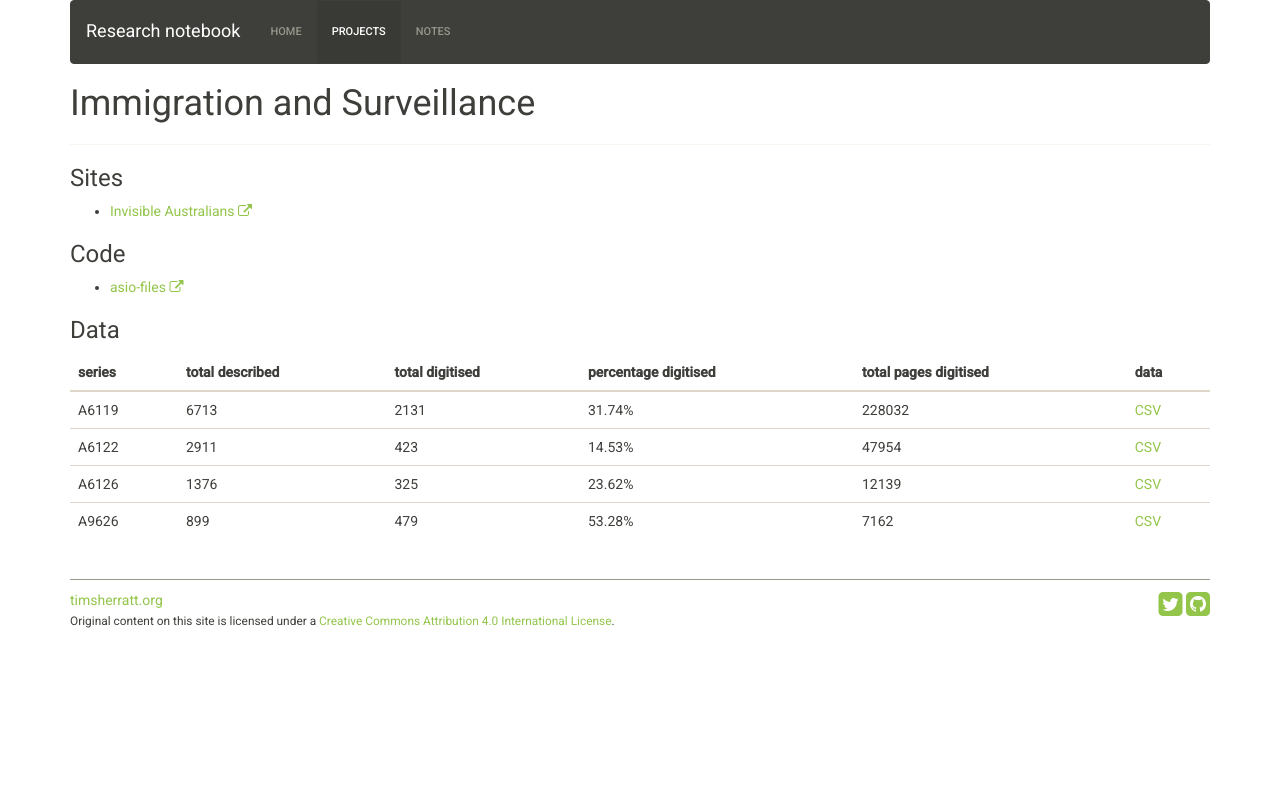
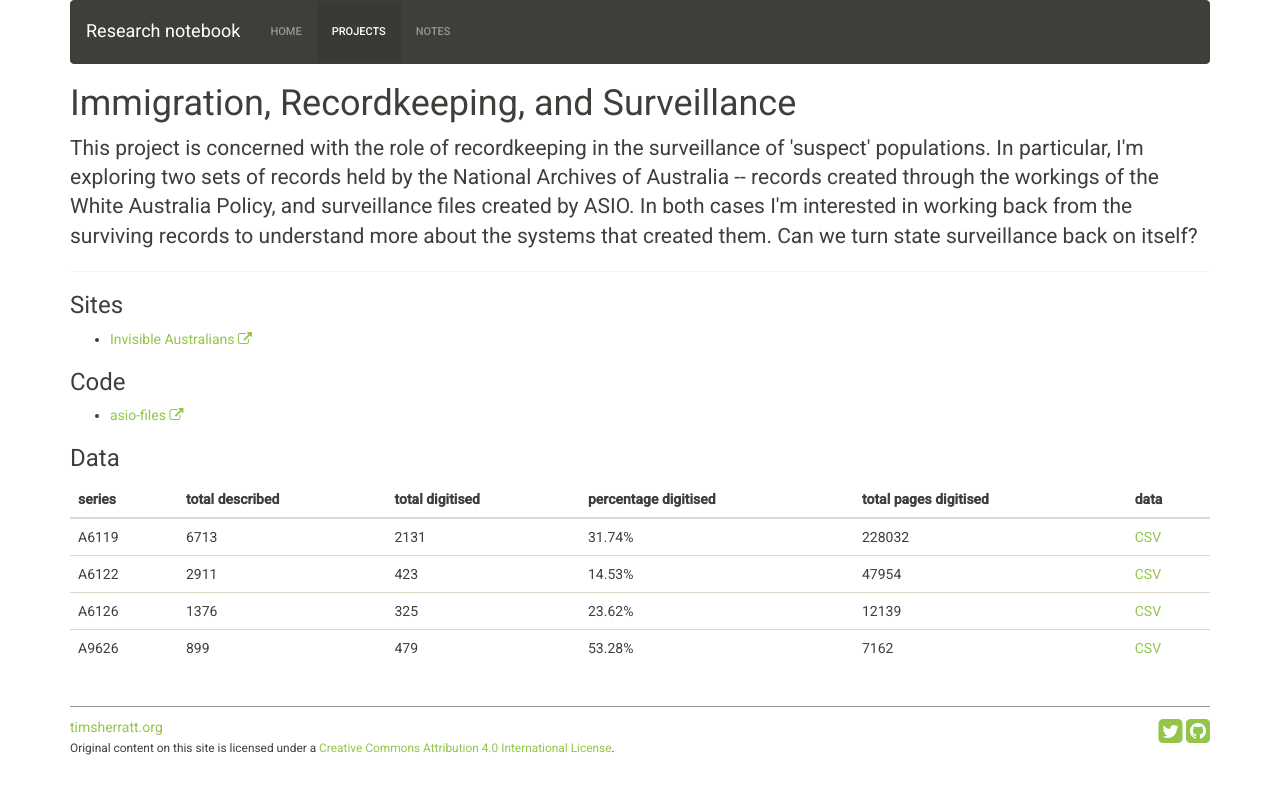
Before and after one commit to wragge/research-notebook, a Jekyll site: the page built from _projects/immigration-and-surveillance.md, in a window 1280 px wide. Shown: the top 794 px of the page. Built offline with Jekyll 4.4.1, drawn with Linux system fonts in a browser that asks for light colours; nearby versions of some CDN libraries.

```diff
--- a/_projects/immigration-and-surveillance.md
+++ b/_projects/immigration-and-surveillance.md
@@ -1,7 +1,9 @@
 ---
 layout: project
-title: Immigration and Surveillance
+title: Immigration, Recordkeeping, and Surveillance
 status: Current
+description: |
+  This project is concerned with the role of recordkeeping in the surveillance of 'suspect' populations. In particular, I'm exploring two sets of records held by the National Archives of Australia -- records created through the workings of the White Australia Policy, and surveillance files created by ASIO. In both cases I'm interested in working back from the surviving records to understand more about the systems that created them. Can we turn state surveillance back on itself?
 ---
 
 ### Sites
```
Also changed, not shown: _projects/lodbooks.md (added, +26 -0 lines), images/lodbook-demo.png (added).
